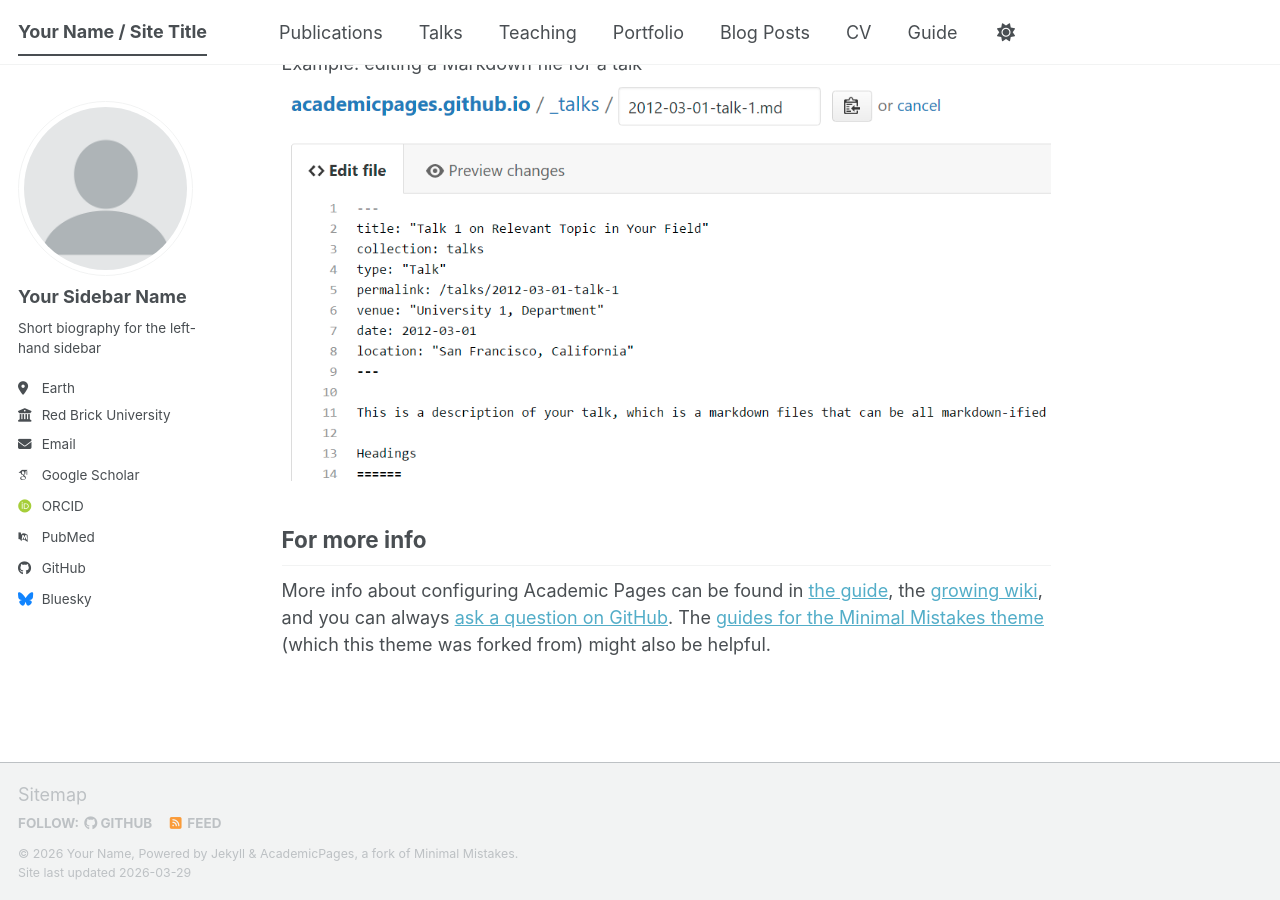
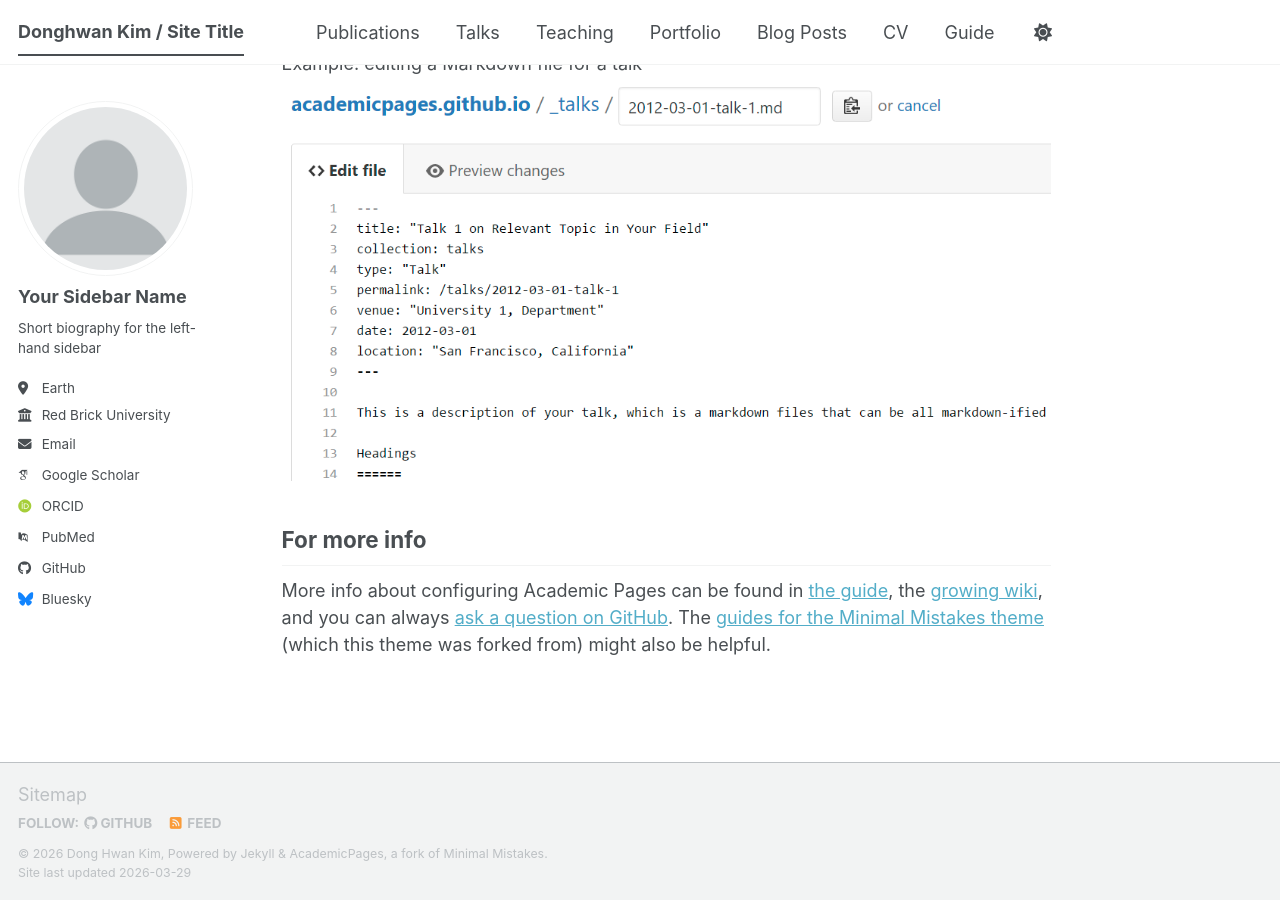
Before and after one commit to heyday98/heyday98.github.io, a Jekyll site: the page built from _pages/about.md, in a window 1280 px wide and 900 px high, scrolled down 2720 px. Built offline with Jekyll 4.4.1, drawn with Linux system fonts in a browser that asks for light colours; some web fonts are replaced; a script bundle is joined from its source files by our own code; library files that are not in the unit come from our copies.

Commit message:
Update _config.yml

```diff
--- a/_config.yml
+++ b/_config.yml
@@ -9,14 +9,14 @@
 # Basic Site Settings
 locale                   : "en-US"
 site_theme               : "default" # The available themes options are "default", "air", "sunrise", "mint", "dirt" and "contrast"
-title                    : "Your Name / Site Title"
+title                    : "Donghwan Kim / Site Title"
 title_separator          : "-"
-name                     : &name "Your Name"
+name                     : &name "Dong Hwan Kim"
 description              : &description "Your Name's academic portfolio"   # Update this with a general description of your site, this is the default if not overridden by a page
-url                      : https://academicpages.github.io # The base hostname & protocol for your site e.g. "https://[your GitHub username].github.io",
+url                      : https://heyday98.github.io # The base hostname & protocol for your site e.g. "https://[your GitHub username].github.io",
                                                            # or if you already have some other page hosted on Github then use "https://[your GitHub username].github.io/[Your Repo Name]"
 baseurl                  : "" # the subpath of your site, e.g. "/blog"
-repository               : "academicpages/academicpages.github.io"
+repository               : "heyday98/heyday98.github.io"
 
 # Site Author - The following control what appear as part of the author content on the side bar.
 #               If a field is blank the icon and link will not appear, otherwise it will be shown.
```
